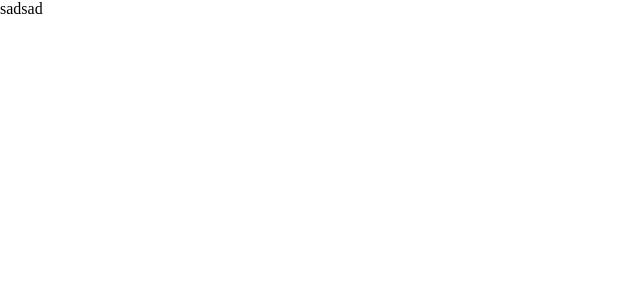
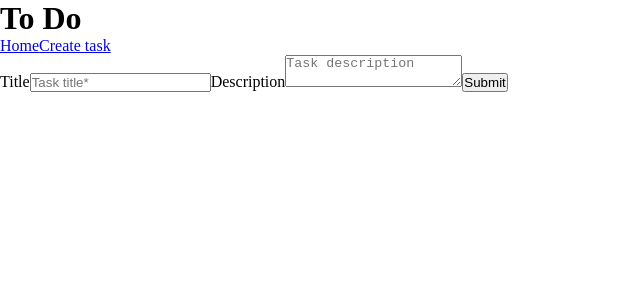
Before and after one commit to JakubZ97/todo_app-frontend, a React (Create React App) app: page /create-task in a window 1280 px wide. Shown: the top 300 px of the page, without its empty margins (0-640 px from the left). Built offline with nearby package versions, Linux system fonts and the light colour scheme; no server answers.

Commit message:
added pages and layouts

```diff
--- a/src/App.js
+++ b/src/App.js
@@ -1,9 +1,45 @@
+import {
+  createBrowserRouter,
+  createRoutesFromElements,
+  Route,
+  RouterProvider
+} from 'react-router-dom';
+import { useState, useEffect } from 'react';
+
+import Home from './pages/Home';
+
+import RootLayout from './layouts/RootLayout';
+import AddTask from './pages/CreateTask';
+
 function App() {
-  return (
-    <div className="App">
-      sadsad
-    </div>
+  const [tasks, setTasks] = useState([]);
+
+  useEffect(() => {
+    fetchTasks();
+  }, []);
+
+  const fetchTasks = async () => {
+    const response = await fetch('/api/todo');
+    const jsonData = await response.json();
+
+    if (response.ok) {
+      setTasks(jsonData);
+    }
+  };
+
+  const router = createBrowserRouter(
+    createRoutesFromElements(
+      <Route path="/" element={<RootLayout />}>
+        <Route index element={<Home tasks={tasks} />} />
+        <Route
+          path="/create-task"
+          element={<AddTask fetchTasks={fetchTasks} />}
+        />
+      </Route>
+    )
   );
+
+  return <RouterProvider router={router} />;
 }
 
 export default App;
--- /dev/null
+++ b/src/components/layout/header.js
@@ -0,0 +1,16 @@
+import React from 'react';
+import { NavLink } from 'react-router-dom';
+
+import headerStyles from './header.module.scss';
+
+export default function Header() {
+  return (
+    <header className={headerStyles.header}>
+      <h1>To Do</h1>
+      <nav>
+        <NavLink to="/">Home</NavLink>
+        <NavLink to="create-task">Create task</NavLink>
+      </nav>
+    </header>
+  );
+}
--- /dev/null
+++ b/src/components/layout/header.module.scss
@@ -0,0 +1,11 @@
+@import "../../styles/utils/variables";
+@import "../../styles/utils/mixins";
+
+header {
+  @include mobile-only {
+    background-color: $light-gray-color;
+  }
+  @include tablet-only {
+    background-color: $turquoise-green-color;
+  }
+}
--- /dev/null
+++ b/src/layouts/RootLayout.js
@@ -0,0 +1,14 @@
+import { Outlet } from 'react-router-dom';
+
+import Header from '../components/layout/header';
+
+export default function RootLayout() {
+  return (
+    <div className="root-layout">
+      <Header />
+      <main>
+        <Outlet />
+      </main>
+    </div>
+  );
+}
--- /dev/null
+++ b/src/pages/CreateTask.js
@@ -0,0 +1,5 @@
+import Form from '../components/common/form';
+
+export default function AddTask({ fetchTasks }) {
+  return <Form fetchTasks={fetchTasks} />;
+}
--- /dev/null
+++ b/src/pages/Home.js
@@ -0,0 +1,9 @@
+import Tasks from '../components/common/tasks';
+
+export default function Home({ tasks }) {
+  return (
+    <div className="App">
+      <Tasks tasks={tasks} />
+    </div>
+  );
+}
```
Also changed, not shown: src/components/layout/footer.js (added), src/components/layout/footer.module.scss (added).
